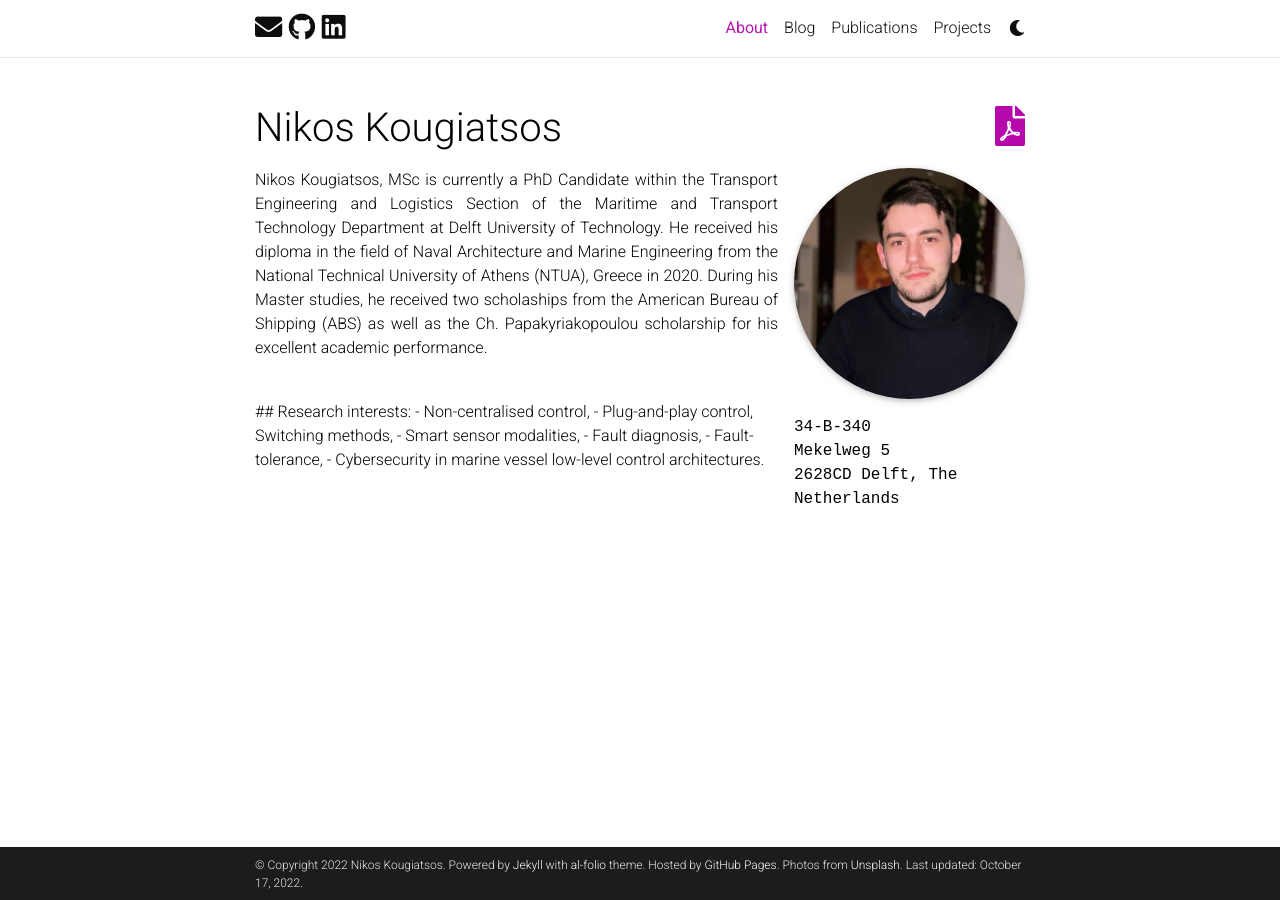
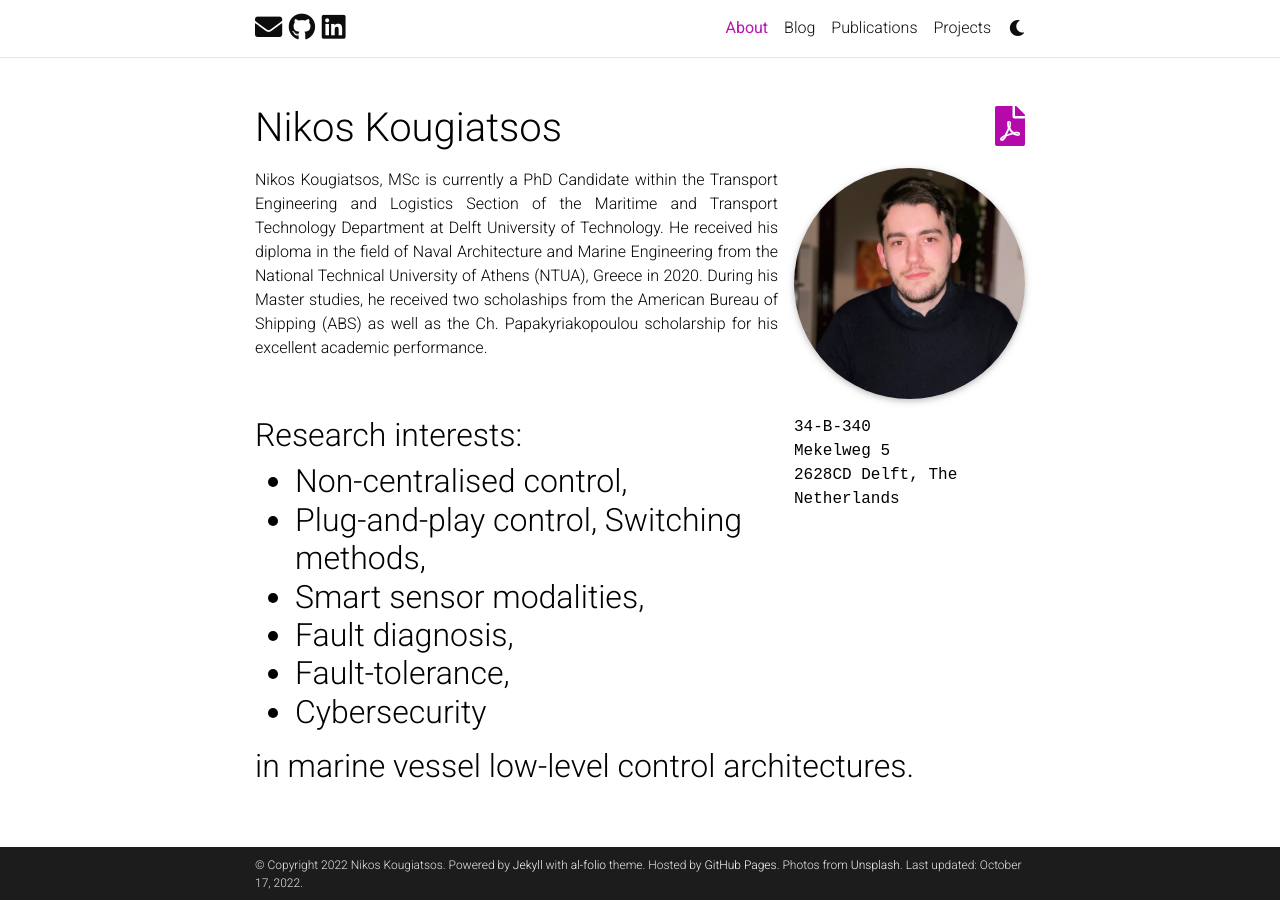
Before and after one commit to Jakendarth/Jakendarth.github.io, a Jekyll site: the page built from _pages/about.md, in a window 1280 px wide. Built offline with Jekyll 4.4.1, drawn with Linux system fonts in a browser that asks for light colours; full-size pictures stand in for the smaller copies a plugin makes; comment, search, counter and statistics services are not loaded; a style sheet for code colours, icons or effects is not loaded.

Commit message:
Project add

```diff
--- a/_pages/about.md
+++ b/_pages/about.md
@@ -20,12 +20,13 @@ social: false  # includes social icons at the bottom of the page
 
 <p style='text-align: justify;'>Nikos Kougiatsos, MSc is currently a PhD Candidate within the Transport Engineering and Logistics Section of the Maritime and Transport Technology Department at Delft University of Technology.
 He received his diploma in the field of Naval Architecture and Marine Engineering from the National Technical University of Athens (NTUA), Greece in 2020. During his Master studies, he received two scholaships from the American Bureau of Shipping (ABS) as well as the Ch. Papakyriakopoulou scholarship for his excellent academic performance. <p><br>
-## Research interests:
-- Non-centralised control,
-- Plug-and-play control, Switching methods,
-- Smart sensor modalities,
-- Fault diagnosis,
-- Fault-tolerance,
-- Cybersecurity
-
+<h2>Research interests:<h2>
+<ul>
+<li>Non-centralised control,</li>
+<li>Plug-and-play control, Switching methods,</li>
+<li>Smart sensor modalities,</li>
+<li>Fault diagnosis,</li>
+<li>Fault-tolerance,</li>
+<li>Cybersecurity</li>
+</ul>
 in marine vessel low-level control architectures.
```
